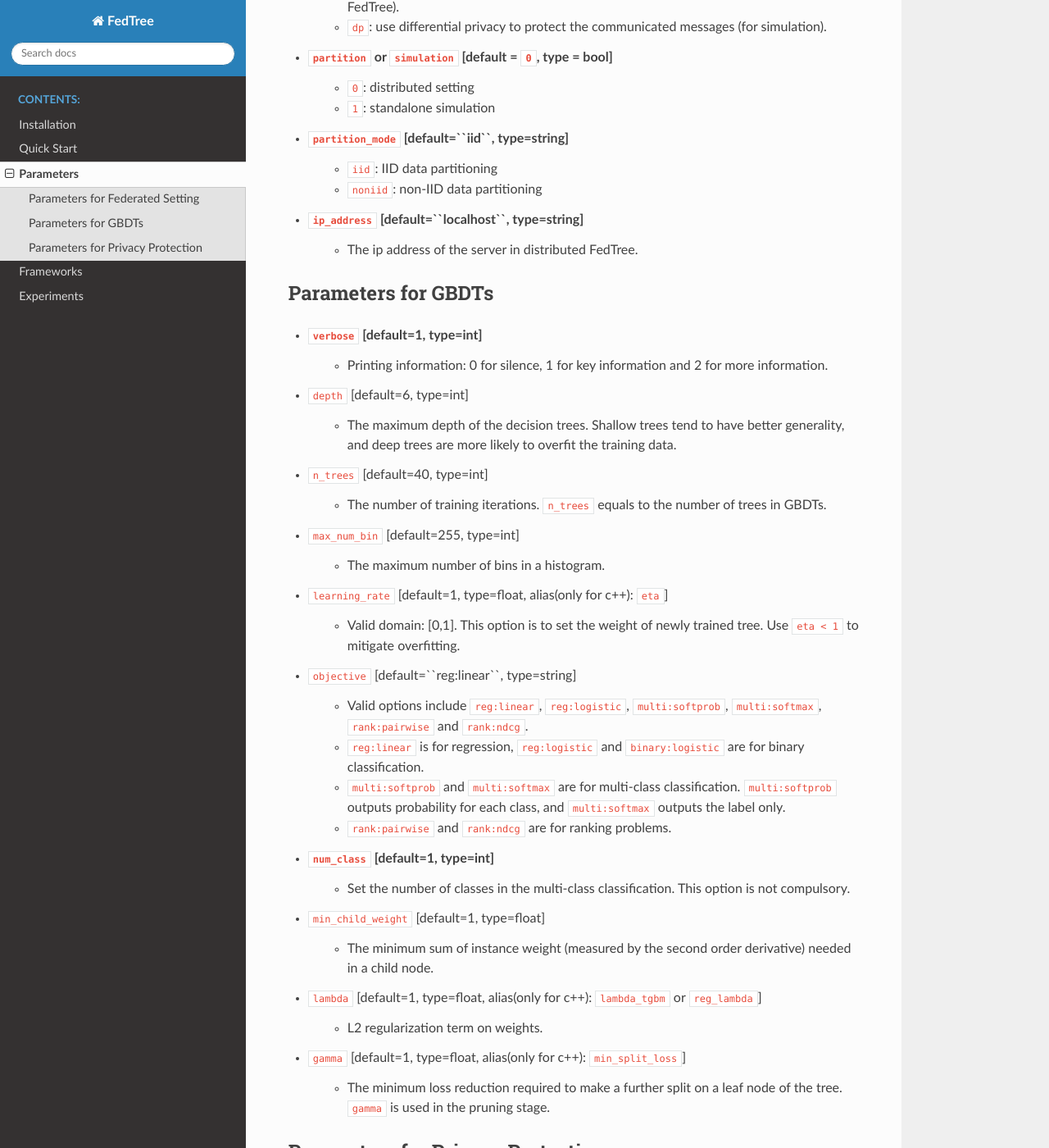
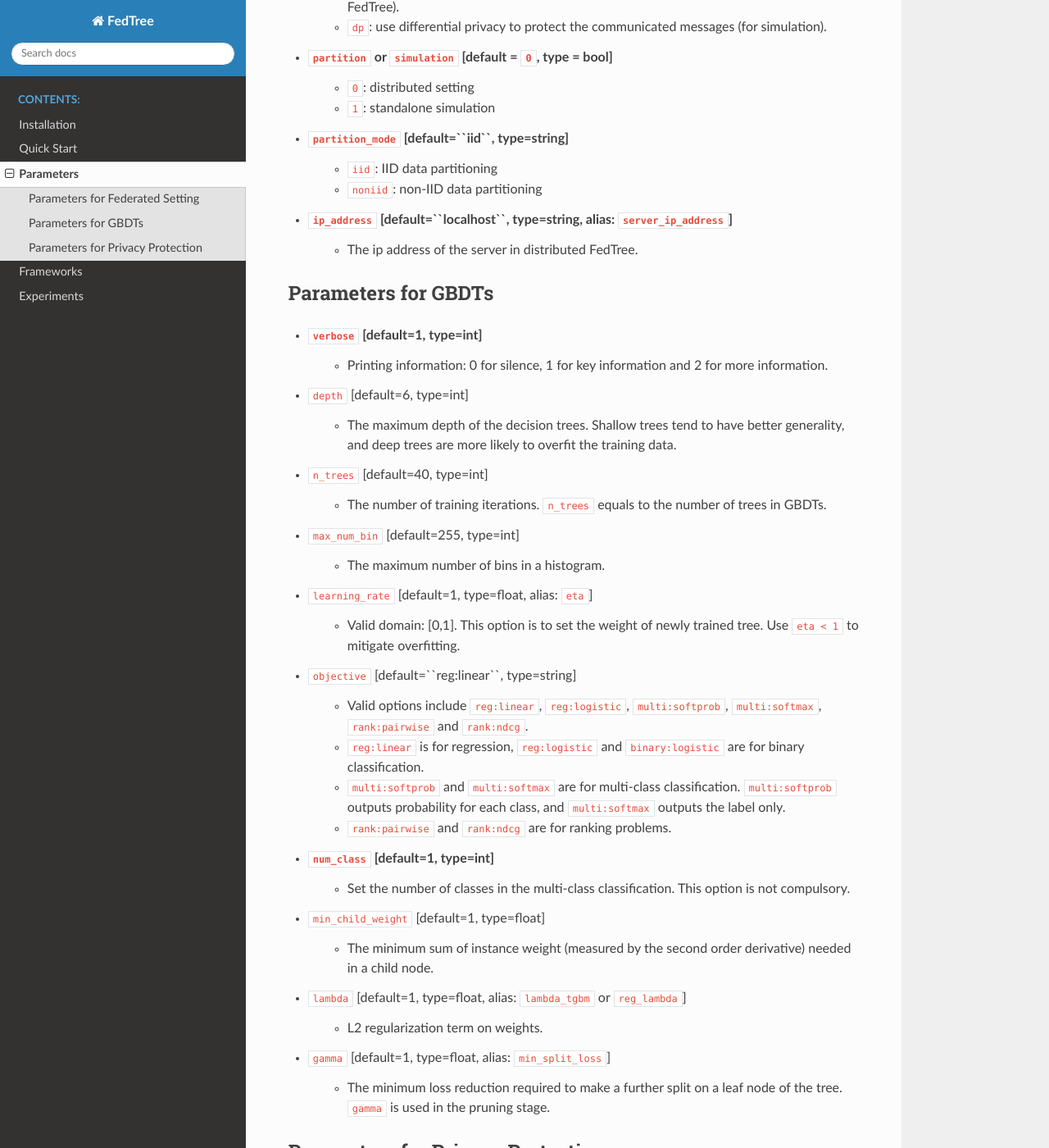
Before and after one commit to Xtra-Computing/FedTree, a Sphinx documentation site: the page built from docs/source/Parameters.rst, in a window 1280 px wide and 1400 px high, scrolled down 695 px. Shown: the whole window at 82% size. Built offline with Sphinx 7.4.7 and the Read the Docs theme 2.0.0, drawn with Linux system fonts in a browser that asks for light colours.

Commit message:
update docs

```diff
--- a/docs/source/Parameters.rst
+++ b/docs/source/Parameters.rst
@@ -33,7 +33,7 @@
     - ``iid``: IID data partitioning
     - ``noniid``: non-IID data partitioning
 
-* ``ip_address`` [default=``localhost``, type=string]
+* ``ip_address`` [default=``localhost``, type=string, alias: ``server_ip_address``]
     - The ip address of the server in distributed FedTree.
 
 Parameters for GBDTs
@@ -55,7 +55,7 @@
 
     - The maximum number of bins in a histogram.
 
-* ``learning_rate`` [default=1, type=float, alias(only for c++): ``eta``]
+* ``learning_rate`` [default=1, type=float, alias: ``eta``]
 
     - Valid domain: [0,1]. This option is to set the weight of newly trained tree. Use ``eta < 1`` to mitigate overfitting.
 
@@ -73,11 +73,11 @@
 
     - The minimum sum of instance weight (measured by the second order derivative) needed in a child node.
 
-* ``lambda`` [default=1, type=float, alias(only for c++): ``lambda_tgbm`` or ``reg_lambda``]
+* ``lambda`` [default=1, type=float, alias: ``lambda_tgbm`` or ``reg_lambda``]
 
     - L2 regularization term on weights.
 
-* ``gamma`` [default=1, type=float, alias(only for c++): ``min_split_loss``]
+* ``gamma`` [default=1, type=float, alias: ``min_split_loss``]
 
     - The minimum loss reduction required to make a further split on a leaf node of the tree. ``gamma`` is used in the pruning stage.
 
```
Also changed, not shown: README.md (+12 -10 lines), 1 other file.
